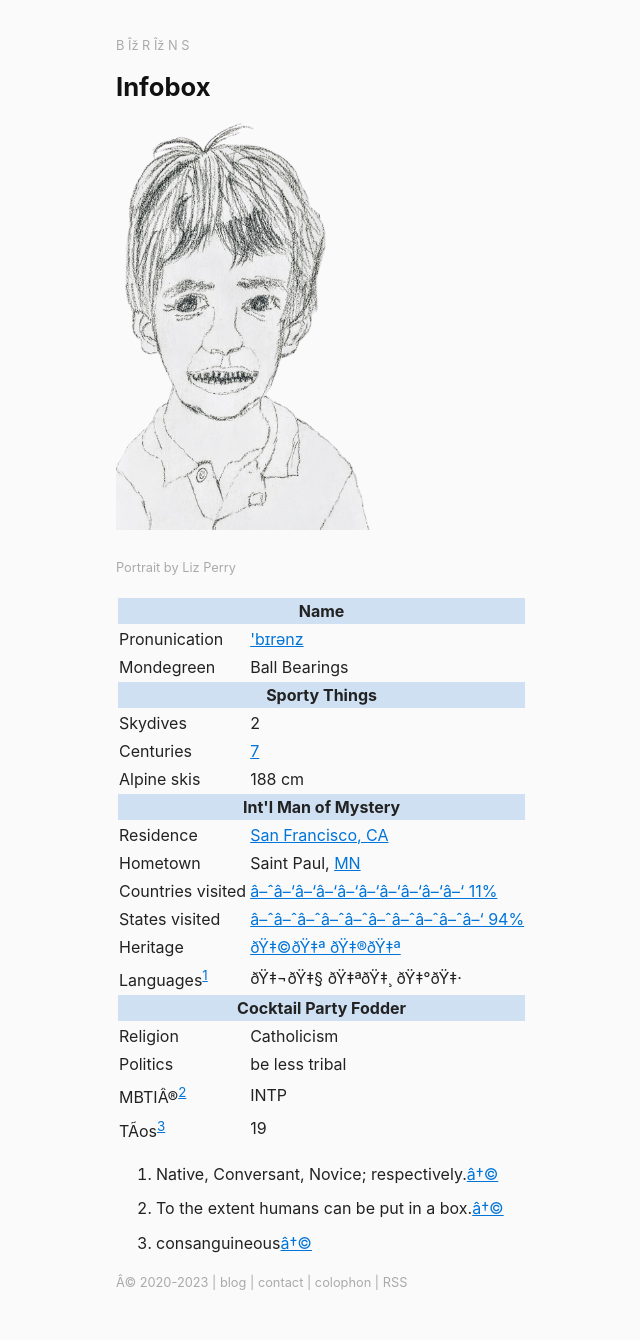
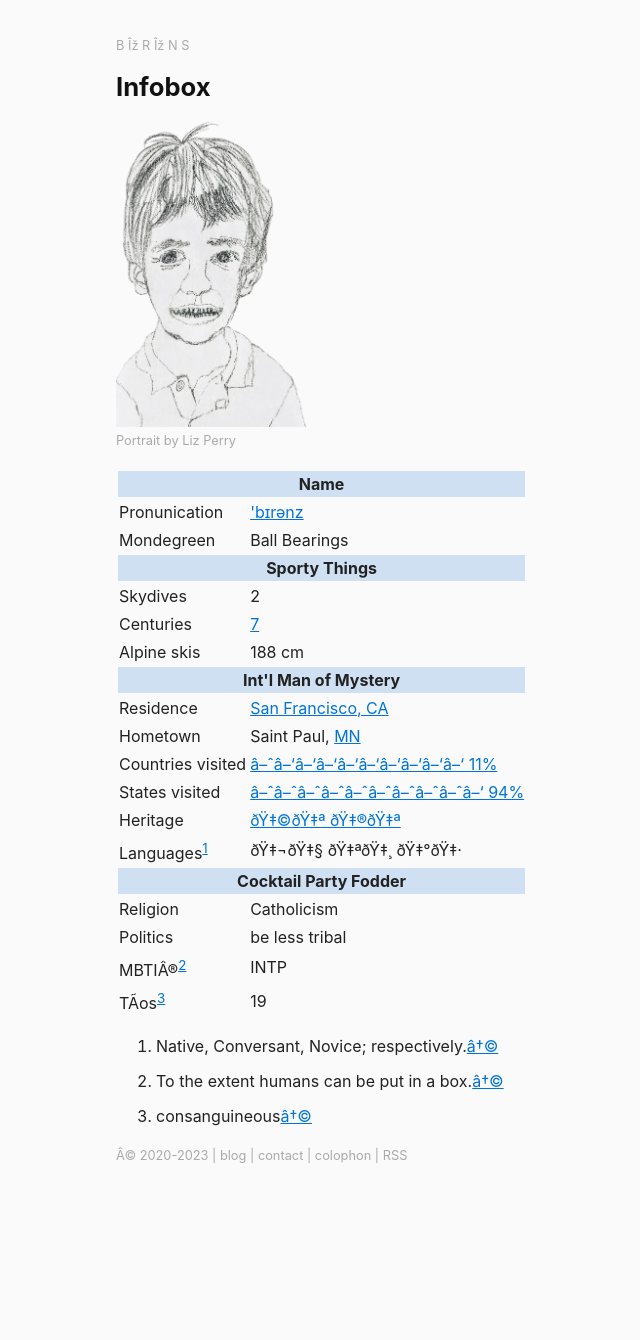
Before and after one commit to berensp/berensp.github.io, a Jekyll site: the page built from pages/bio/infobox.md, in a window 1280 px wide. Shown: the whole page, without its empty margins (204-844 px from the left). Built offline with Jekyll 4.4.1, drawn with Linux system fonts in a browser that asks for light colours; a script that is not in the unit is left out; after the commit the page ends 1212 px from its top, so only the background shows below that.

Commit message:
Update infobox.md

```diff
--- a/pages/bio/infobox.md
+++ b/pages/bio/infobox.md
@@ -4,8 +4,8 @@ title: Infobox
 permalink: /infobox/
 description: fun facts
 ---
-<p><img src="/assets/images/pmb.portrait.png" alt="portrait" style="width: 40%;">
-<br><span class="muted small">Portrait by Liz Perry</span>
+<p><img src="/assets/images/pmb.portrait.png" alt="portrait" style="width: 30%;">
+<span class="muted small">Portrait by Liz Perry</span>
 
 <table>
   <tbody>
```
